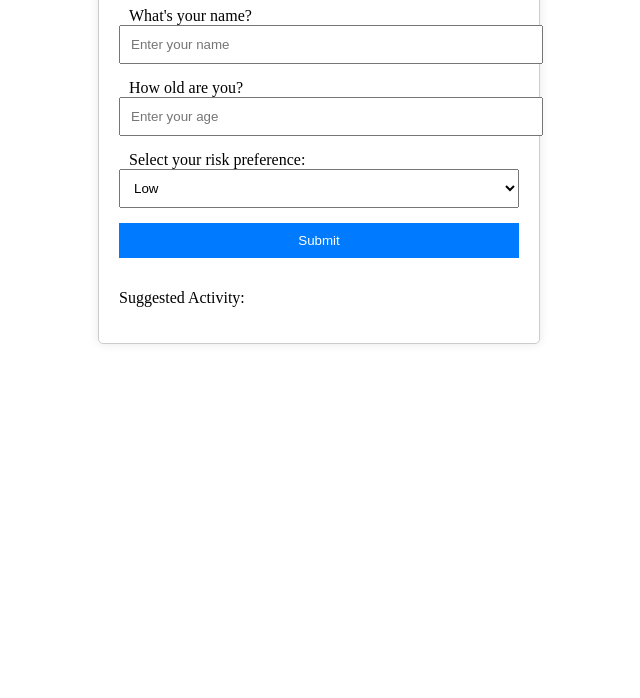
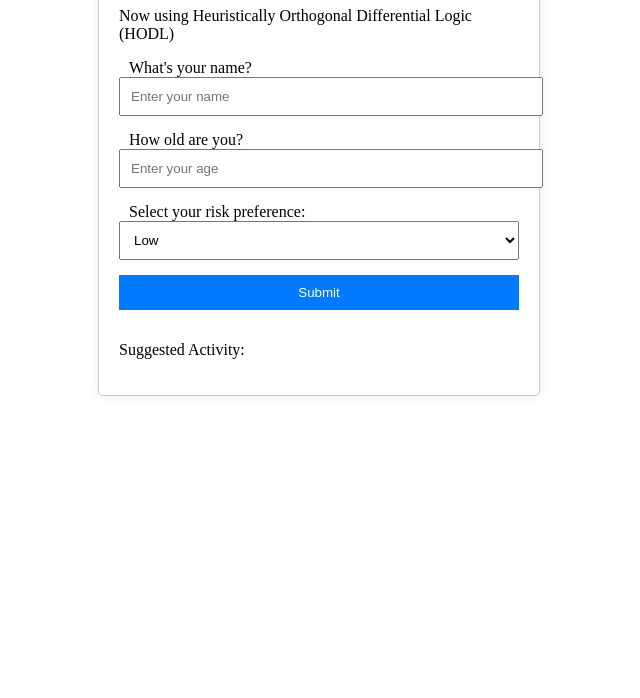
Before and after one commit to joshuarossi/risk_assessment, a plain HTML site: page index.html in a window 1280 px wide. Shown: the part 102-800 px from the top of the page, without its empty margins (321-961 px from the left). Drawn offline with Linux system fonts and the light colour scheme.

Commit message:
Update index.html

```diff
--- a/index.html
+++ b/index.html
@@ -9,6 +9,7 @@
 <body>
     <div class="container">
         <h1>Risk Preference Guide</h1>
+        <p>Now using Heuristically Orthogonal Differential Logic (HODL)</p>
         <label for="name">What's your name?</label>
         <input type="text" id="name" placeholder="Enter your name">
 
```
